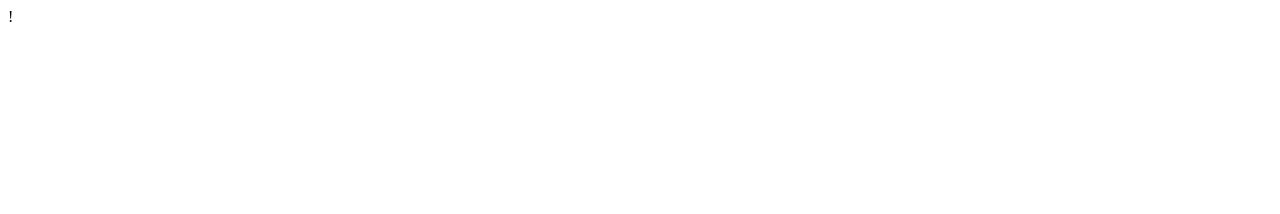
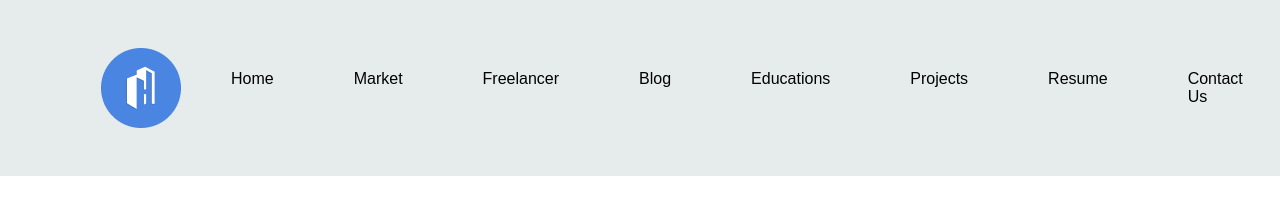
Before and after one commit to sepehr1628/First-pro, a plain HTML site: page index.html in a window 1280 px wide. Drawn offline with Linux system fonts and the light colour scheme.

Commit message:
navbar completed and images added to the directory

```diff
--- a/index.html
+++ b/index.html
@@ -1,11 +1,45 @@
 <!DOCTYPE html>
 <html lang="en">
+
 <head>
     <meta charset="UTF-8">
     <meta name="viewport" content="width=device-width, initial-scale=1.0">
     <title>Document</title>
+    <link rel="stylesheet" href="styles.css">
+    <script src="script.js" defer></script>
 </head>
+
 <body>
+    <header>
+        <div class="navbar_halo">
 
+        </div>
+        <nav>
+            <div class="navbar_sections">
+                <img src="img/Frame 5.png" alt="Company Logo" class="logo">
+                <ul>
+                    <li class="list_item">Home</li>
+                    <li class="list_item">Market</li>
+                    <li class="list_item">Freelancer</li>
+                    <li class="list_item">Blog</li>
+                    <li class="list_item">Educations</li>
+                    <li class="list_item">Projects</li>
+                    <li class="list_item">Resume</li>
+                    <li class="list_item">Contact Us</li>
+                </ul>
+            </div>
+            <div class="navbar_sections">
+                <p>
+                    <img src="img/Icon.png" alt="Shopping cart">
+                    cart
+                </p>
+                <button class="signin_btn">
+                    Sign In
+                </button>
+            </div>
+        </nav>
+        <!-- <img src="img/Ellipse 3.png" alt="background shape" class="background_halo"> -->
+    </header>
 </body>
-</html>!
+
+</html>
--- a/styles.css
+++ b/styles.css
@@ -0,0 +1,74 @@
+:root {
+  --color-white: #ffffff;
+  --color--gray-dark: #3a4246;
+  --color-blue-darker: #4a86e1;
+  --color-gray-light: #c6d2d2;
+  --color-blue-lighter: #93b8eb;
+  --color-blue: #1f69dc;
+}
+* {
+  margin: 0;
+  padding: 0;
+  box-sizing: border-box;
+}
+html {
+  font-family: Arial, Helvetica, sans-serif;
+  font-size: 62.5%;
+}
+body {
+  overflow-x: hidden;
+  width: 100%;
+}
+header {
+  overflow: hidden;
+  background-color: rgba(198, 210, 210, 0.43);
+  width: 100vw;
+  padding: 3rem;
+  position: relative;
+}
+/* navbar */
+nav {
+  display: flex;
+  align-items: center;
+  justify-content: space-between;
+  width: 90%;
+  margin: auto;
+}
+nav ul {
+  display: flex;
+  list-style: none;
+}
+.list_item {
+  margin: 4rem;
+  font-size: 1.6rem;
+  font-weight: 50rem;
+}
+.navbar_sections {
+  display: flex;
+  align-items: center;
+}
+.logo {
+  width: 10rem;
+  height: 10rem;
+}
+.signin_btn {
+  width: 12.2rem;
+  height: 3.9rem;
+  border-radius: 1.8rem;
+  background-color: var(--color-blue-darker);
+  color: white;
+  font-size: 1.6rem;
+  border: none;
+}
+nav p {
+  font-size: 1.6rem;
+  margin: 3rem;
+}
+/* header below navbar */
+/* .background_halo {
+  width: 81.3rem;
+  height: 81.3rem;
+  position: absolute;
+  top: 5rem;
+  right: 0;
+} */
```
Also changed, not shown: img/Ellipse 3.png (added), img/Ellipse 6.png (added), img/Frame 10.png (added), img/Frame 11.png (added), img/Frame 5.png (added), img/Frame 9.png (added), img/Icon.png (added), img/image 14.png (added), img/image 26.png (added), img/image 27 (1).png (added), img/image 27 (2).png (added), img/image 27 (3).png (added), img/image 27.png (added), script.js (line endings or trailing spaces).
